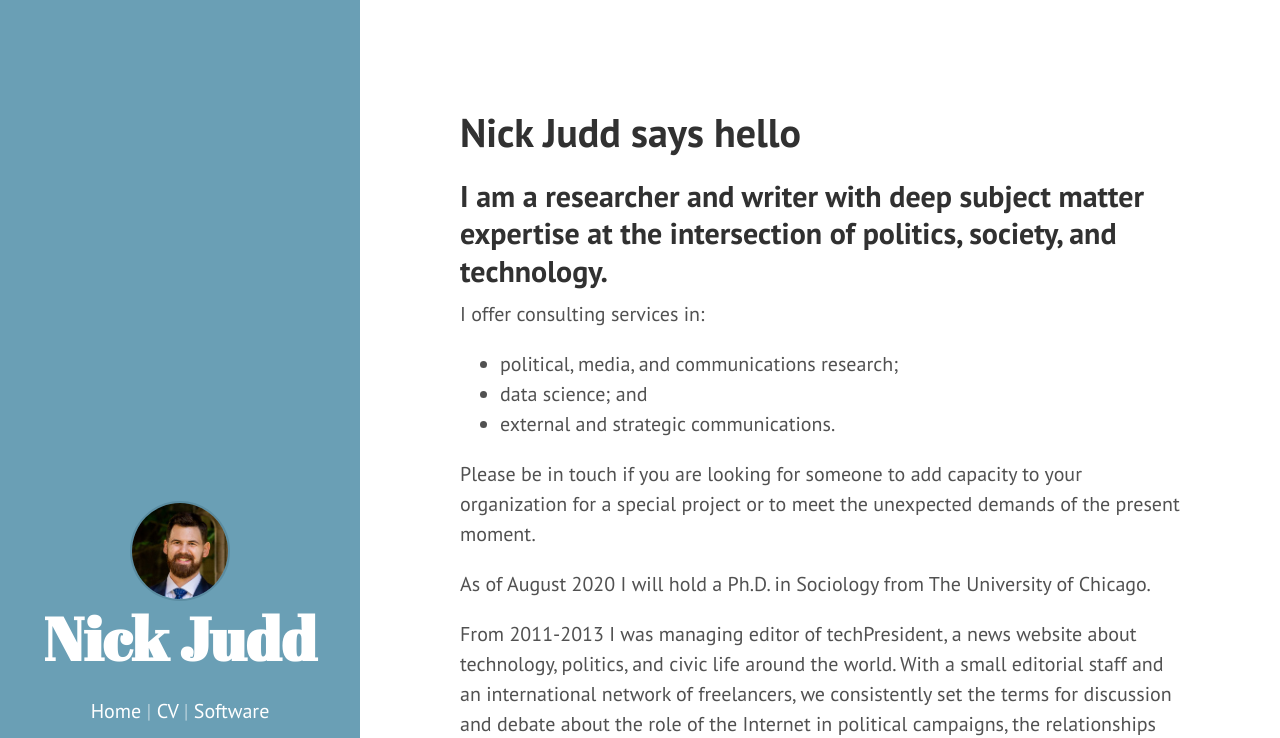
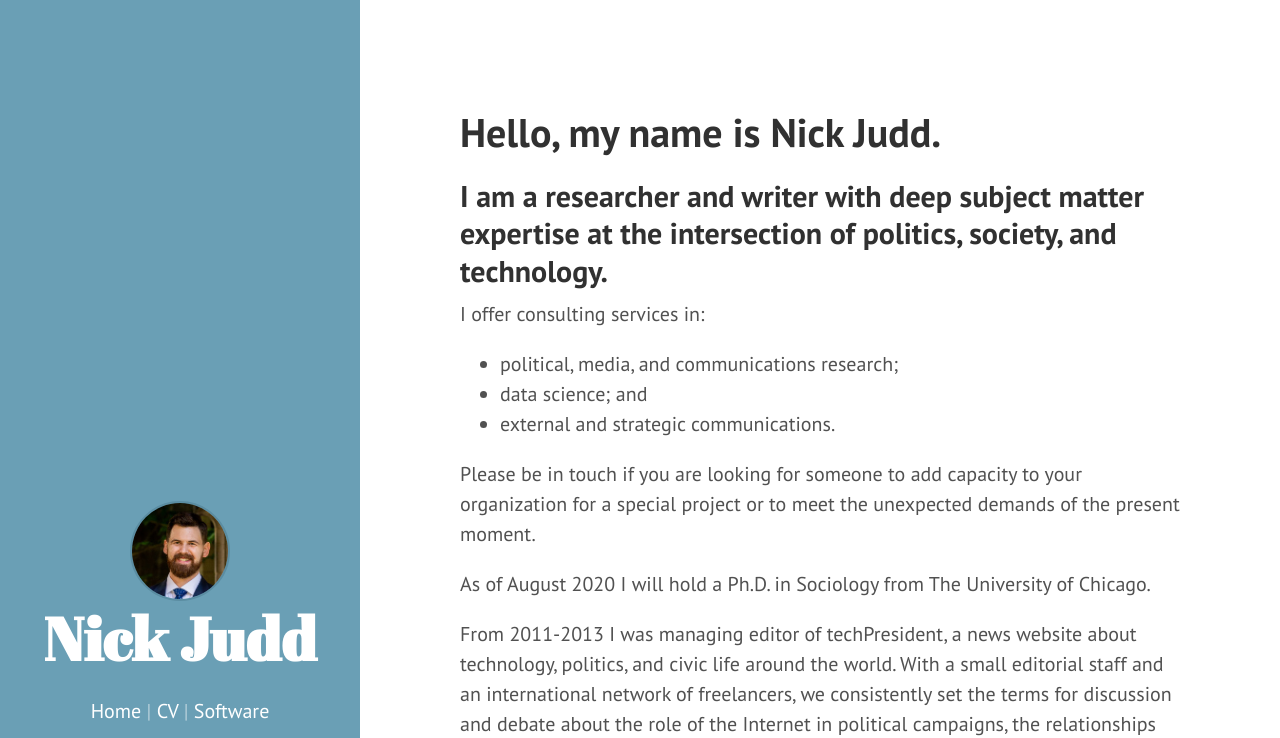
Before and after one commit to nclarkjudd/nclarkjudd.github.io, a plain HTML site: page index.html in a window 1280 px wide. Shown: the top 738 px of the page. Drawn offline with Linux system fonts and the light colour scheme; a web font is replaced by a local one.

Commit message:
updated front page

```diff
--- a/index.html
+++ b/index.html
@@ -8,7 +8,7 @@
 		<!-- Enable responsiveness on mobile devices-->
 		<meta name="viewport" content="width=device-width, initial-scale=1.0, maximum-scale=1">
 
-		<title>Nick Judd says hello</title>
+		<title>Hello, my name is Nick Judd.</title>
 
 		<!-- CSS -->
 		<link href="//fonts.googleapis.com/" rel="dns-prefetch">
@@ -60,7 +60,7 @@
 		</nav>
 	</div>
 </div>		<div class="content container">
-    <h1>Nick Judd says hello</h1>
+    <h1>Hello, my name is Nick Judd.</h1>
 
 
     <h2>I am a researcher and writer with deep subject matter expertise at the intersection of politics, society, and technology.</h2>
```
